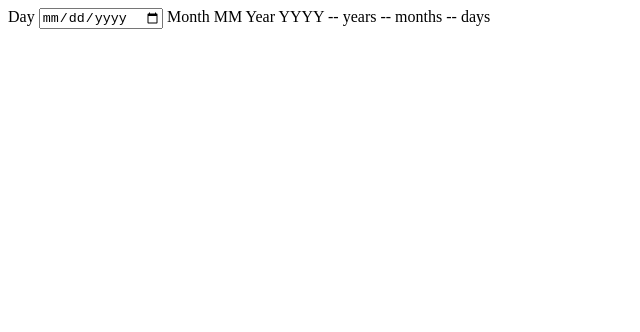
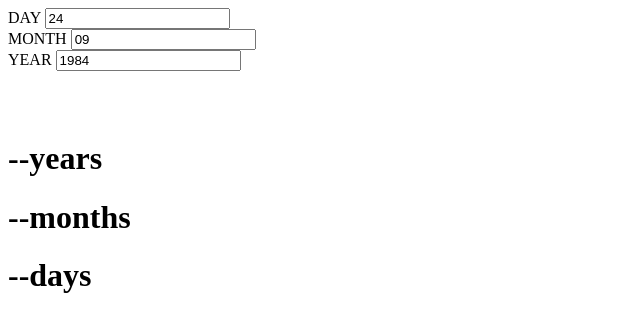
Before and after one commit to parv68/Age-calculator1, a plain HTML site: page index.html in a window 1280 px wide. Shown: the whole page, without its empty margins (0-640 px from the left). Drawn offline with Linux system fonts and the light colour scheme; a web font is replaced by a local one.

Commit message:
index file

```diff
--- a/index.html
+++ b/index.html
@@ -3,28 +3,35 @@
 <head>
   <meta charset="UTF-8">
   <meta name="viewport" content="width=device-width, initial-scale=1.0">
+  <link rel="preconnect" href="https://fonts.googleapis.com">
+  <link rel="preconnect" href="https://fonts.gstatic.com" crossorigin>
+  <link href="https://fonts.googleapis.com/css2?family=Protest+Guerrilla&display=swap" rel="stylesheet">
   <link rel="stylesheet" href="style.css">
   <title>Age calculator app</title>
-  <style>
-    .attribution { font-size: 11px; text-align: center; }
-    .attribution a { color: hsl(228, 45%, 44%); }
-  </style>
 </head>
 <body>
 
 <div class="container">
-  <label for="day">Day</label>
-  <input type="date" name="day" id="day">
-
-  Month
-  MM
-
-  Year
-  YYYY
-
-  -- years
-  -- months
-  -- days
+  <div class="date-container">
+    <div class="date-input">
+        <label for="day">DAY</label>
+        <input type="text" id="day" value="24">
+    </div>
+    <div class="date-input">
+        <label for="month">MONTH</label>
+        <input type="text" id="month" value="09">
+    </div>
+    <div class="date-input">
+        <label for="year">YEAR</label>
+        <input type="text" id="year" value="1984">
+    </div>
+  </div>
+  <svg xmlns="http://www.w3.org/2000/svg" width="46" height="44" viewBox="0 0 46 44"><g fill="none" stroke="#FFF" stroke-width="2"><path d="M1 22.019C8.333 21.686 23 25.616 23 44M23 44V0M45 22.019C37.667 21.686 23 25.616 23 44"/></g></svg>
+  <div class="age">
+    <h1><span>--</span>years</h1>
+    <h1><span>--</span>months</h1>
+    <h1><span>--</span>days</h1>
+  </div>
 
 </div>
 </body>
```
